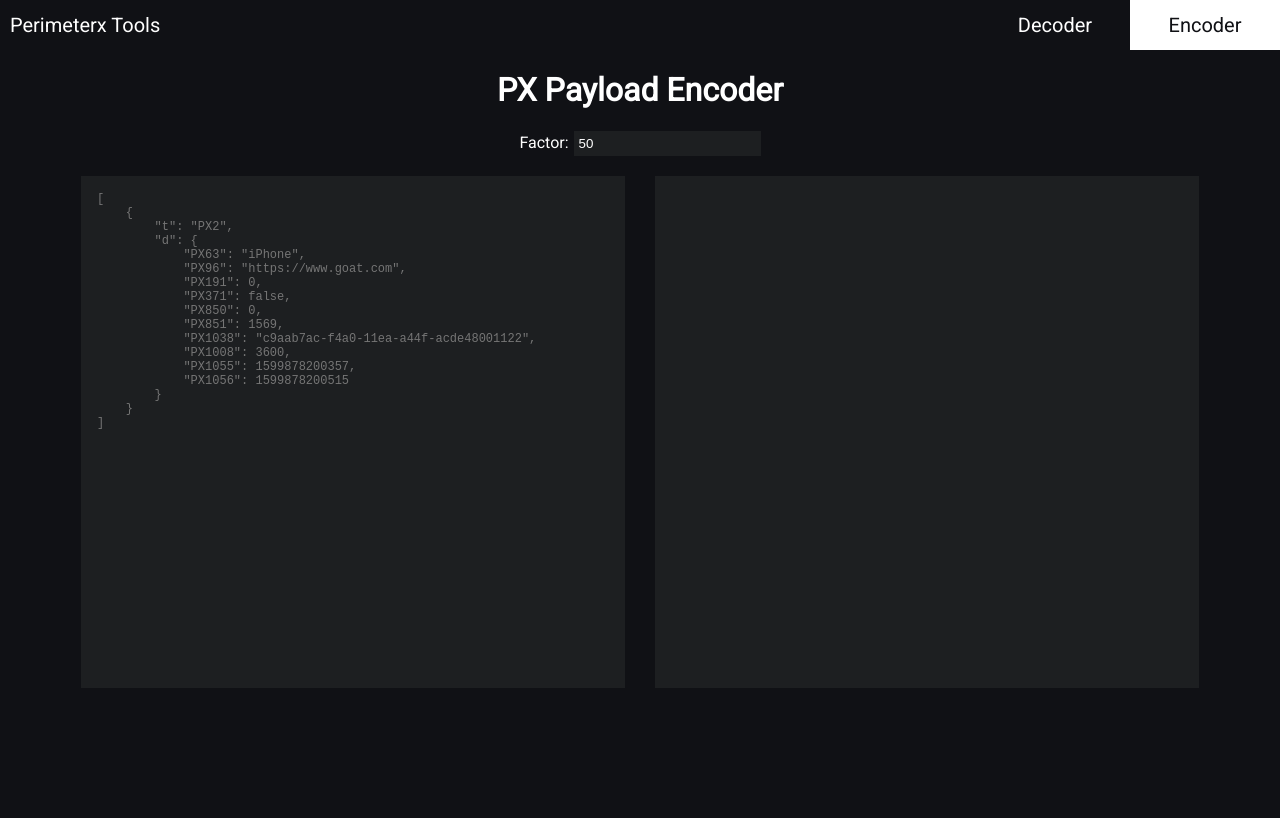
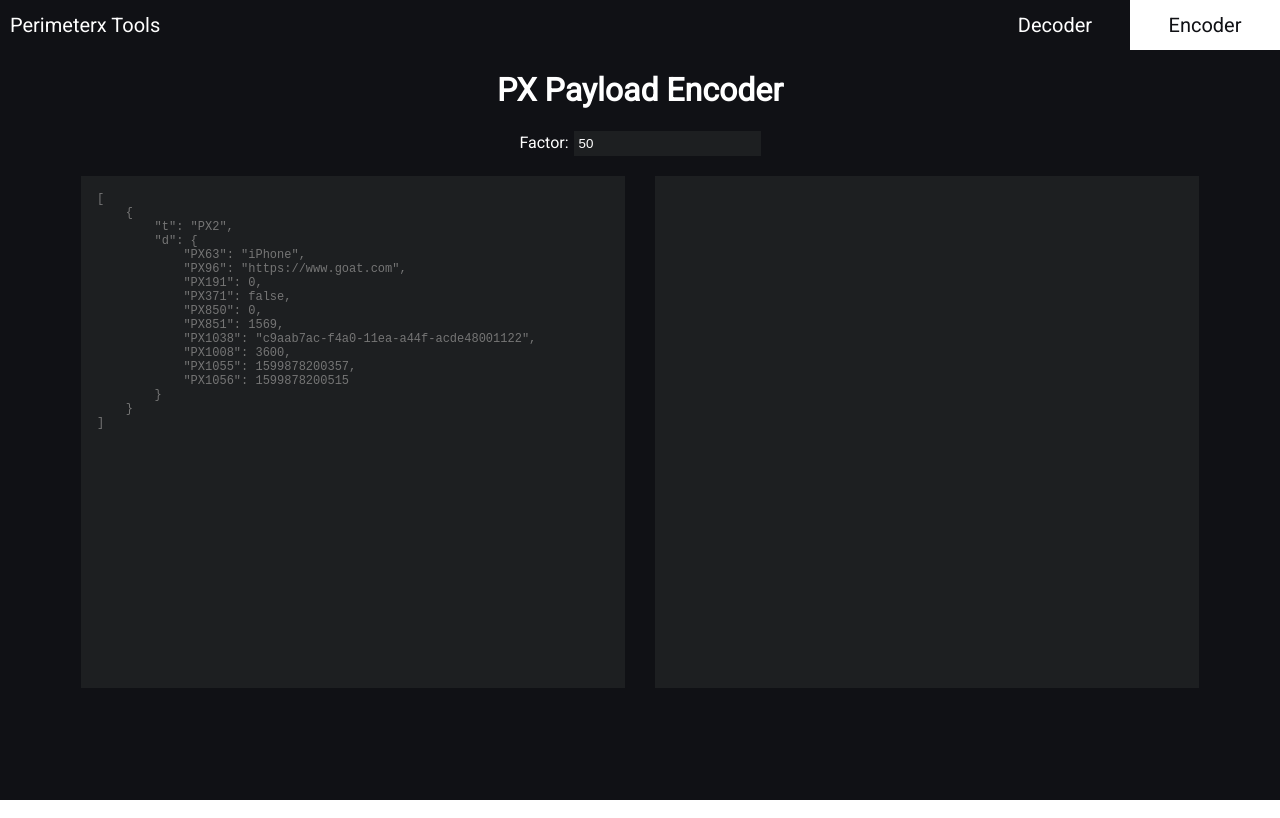
Before and after one commit to incizzle/perimeterx-tools, a React (Create React App) app: page /encode in a window 1280 px wide. Built offline with nearby package versions, Linux system fonts and the light colour scheme.

Commit message:
Update Encoder.tsx

```diff
--- a/src/components/Encoder.tsx
+++ b/src/components/Encoder.tsx
@@ -104,7 +104,7 @@ const PayloadInput = styled.textarea`
 
 const Container = styled.div`
   background-color: rgb(16 17 21);
-  height: 96vh;
+  height: calc(100vh - 50px);
   flex-direction: column;
   display: flex;
   align-items: center;
```
